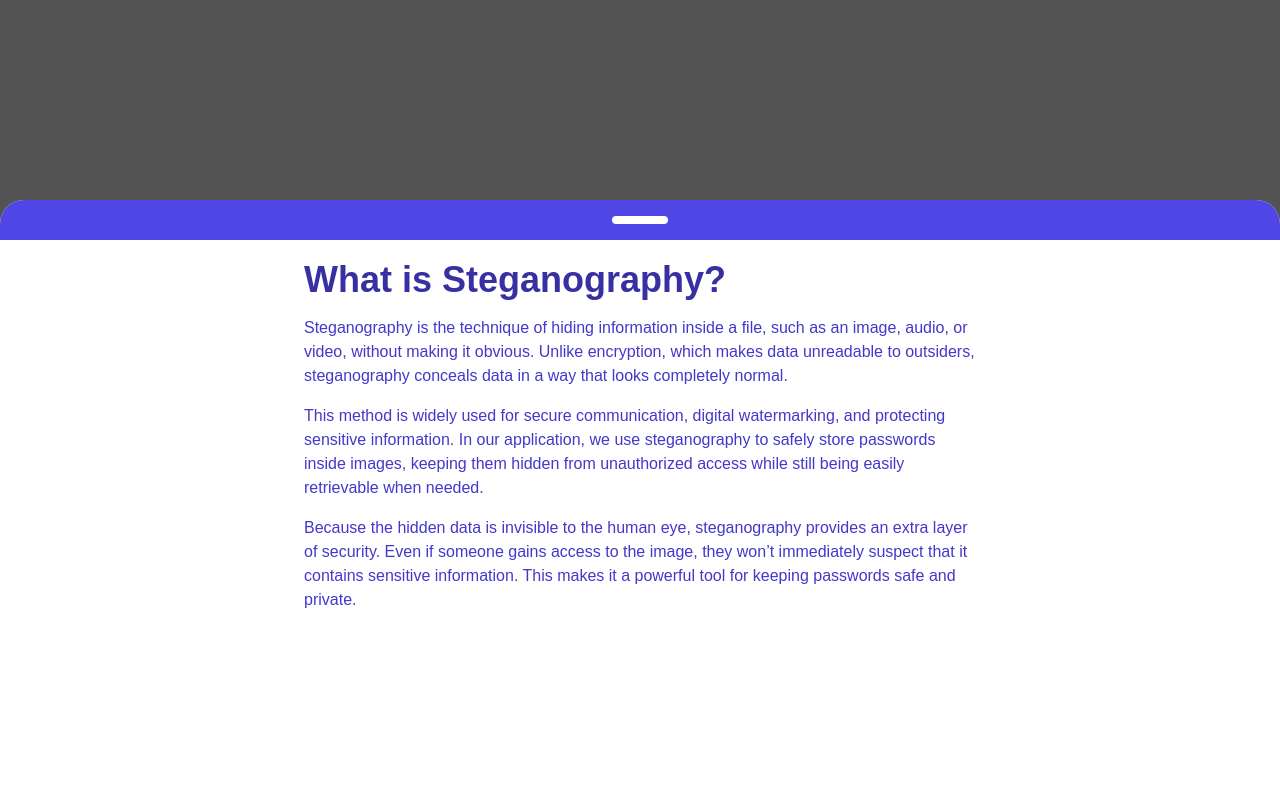
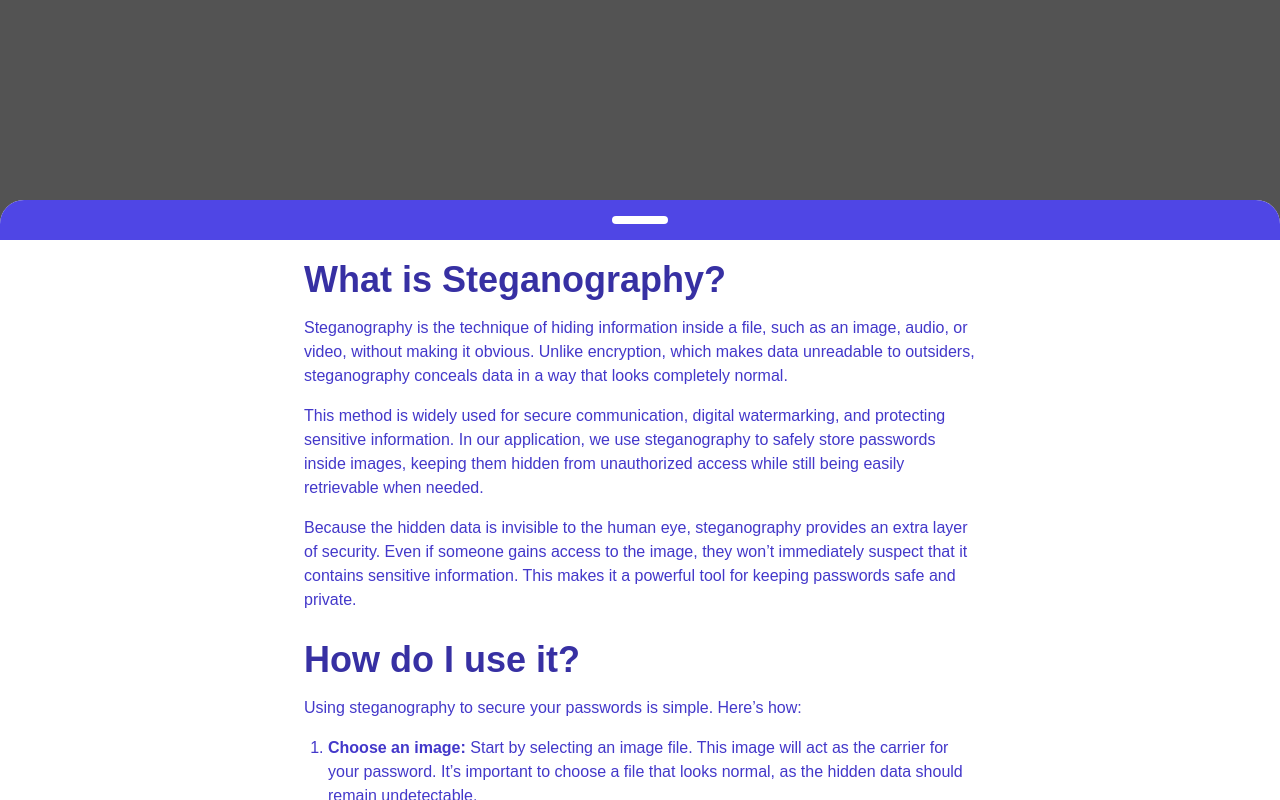
Before and after one commit to idanidan29/steganography, a Next.js app in the folder client/: page / in a window 1280 px wide. Both pictures are taken after a click on the button "What is Steganography?". Shown: the top 800 px of the page. Built offline with nearby package versions, Linux system fonts and the light colour scheme.

Commit message:
added data to modal

```diff
--- a/client/components/Hero.tsx
+++ b/client/components/Hero.tsx
@@ -29,7 +29,7 @@ export const Hero = () => {
                     >
                         Over 80% of data breaches are due to weak or stolen passwords.
                         <br />
-                        Encrypt your password using our unique Steganography method.
+                        Encrypt your password using Steganography.
                     </motion.p>
 
                     <div className="mt-8 flex flex-wrap justify-center gap-4">
@@ -67,6 +67,28 @@ export const Hero = () => {
                         Even if someone gains access to the image, they won’t immediately suspect that it contains sensitive information.
                         This makes it a powerful tool for keeping passwords safe and private.
                     </p>
+                    <h2 className="pt-3 text-4xl font-bold text-indigo-800">How do I use it?</h2>
+                    <p>
+                        Using steganography to secure your passwords is simple. Here’s how:
+                    </p>
+                    <ol className="list-decimal pl-6 space-y-2">
+                        <li>
+                            <strong>Choose an image:</strong> Start by selecting an image file. This image will act as the carrier for your password.
+                            It’s important to choose a file that looks normal, as the hidden data should remain undetectable.
+                        </li>
+                        <li>
+                            <strong>Enter the password:</strong> Input the password you wish to securely store. This is the information that will be hidden inside the image.
+                        </li>
+                        <li>
+                            <strong>Encrypt the password:</strong> The password is then embedded within the image using our application. You can download the image, now containing the hidden password.
+                        </li>
+                        <li>
+                            <strong>Decrypt the password:</strong> To retrieve your password, simply upload the image again. The application will extract the hidden data, revealing the original password.
+                        </li>
+                    </ol>
+                    <p>
+                        The process is secure and ensures that your password is protected in a way that is virtually undetectable to unauthorized users.
+                    </p>
                 </div>
             </DragCloseDrawer>
         </section>
```
